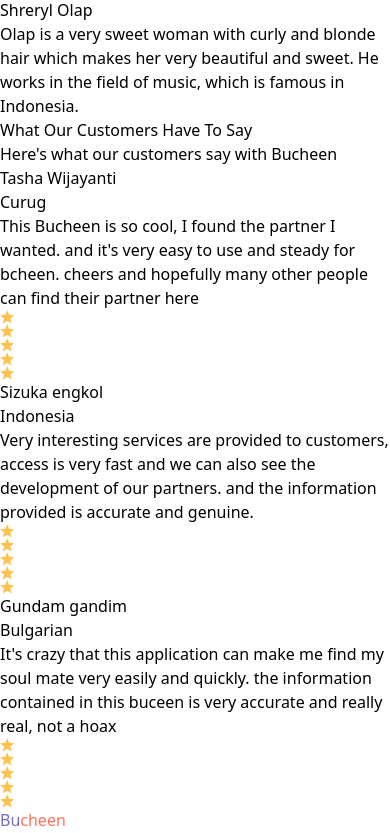
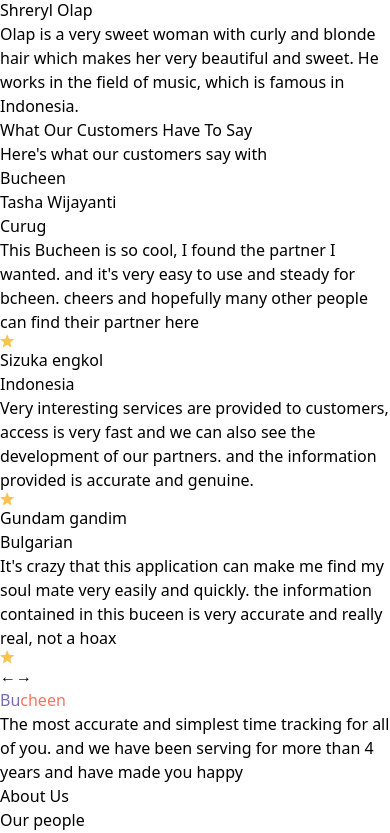
Before and after one commit to MiraWir/figma-frontend, a React (Vite) app: page / in a window 390 px wide. Shown: the part 3251-4084 px from the top of the page. Built offline with nearby package versions, Linux system fonts and the light colour scheme.

Commit message:
add carousel
- isNarrow breakpoint detection (window.innerWidth < 1200)
- why not 992? Idk
- previous/next navigation buttons
- what is the index sorunu ya?
- Add overflow-hidden wrapper to prevent layout shift

```diff
--- a/src/components/sections/Testimonials.jsx
+++ b/src/components/sections/Testimonials.jsx
@@ -1,3 +1,4 @@
+import { useState, useEffect } from 'react';
 import starIcon from '../../assets/icons/star.png';
 
 const testimonials = [
@@ -21,26 +22,54 @@
   },
 ];
 
+const Testimonials = () => {
+  const [activeIndex, setActiveIndex] = useState(0);
+  const [isNarrow, setIsNarrow] = useState(false);
 
+  useEffect(() => {
+    const handleResize = () => {
+      setIsNarrow(window.innerWidth < 1200);
+    };
 
-const Testimonials = () => {
+    handleResize();
+
+    window.addEventListener('resize', handleResize);
+    return () => window.removeEventListener('resize', handleResize);
+  }, []);
+
+  const nextSlide = () => {
+    setActiveIndex((prev) => Math.min(prev + 1, testimonials.length - 1));
+  };
+
+  const prevSlide = () => {
+    setActiveIndex((prev) => Math.max(prev - 1, 0));
+  };
+
   return (
-    <section className="relative w-full h-[582px] bg-white">
-      <div className="absolute left-1/2 top-[48px] h-[486px] w-[1200px] -translate-x-1/2">
-        <div className="absolute inset-x-0 top-0 h-[112px]">
-          <h2 className="mx-auto w-[428px] text-center font-semibold text-[40px] leading-[56px] text-[#262626]">
+    <section className="w-full min-h-[582px] bg-white pt-[48px] pb-[80px] overflow-hidden flex flex-col items-center">
+      <div className="w-full max-w-[1200px] px-4 md:px-0 flex flex-col items-center">
+
+        <div className="w-full text-center mb-[48px]">
+          <h2 className="mx-auto max-w-[428px] w-full font-semibold text-[40px] leading-[56px] text-[#262626]">
             What Our Customers Have To Say
           </h2>
-          <p className="mt-[16px] mx-auto w-[504px] text-center font-normal text-[16px] leading-[32px] text-[#727272]">
-            Here's what our customers say with Bucheen
+          <p className="mt-[16px] mx-auto max-w-[504px] w-full font-normal text-[16px] leading-[32px] text-[#727272]">
+            {isNarrow ? (
+              <>
+                Here's what our customers say with <br /> Bucheen
+              </>
+            ) : (
+              "Here's what our customers say with Bucheen"
+            )}
           </p>
         </div>
 
-        <div className="absolute top-[208px] left-0 right-0 flex justify-center gap-[32px]">
+        {!isNarrow && (
+          <div className="w-full flex justify-center gap-[32px]">
             {testimonials.map((item) => (
               <div
                 key={item.name}
-              className="w-[378px] h-[278px] rounded-[16px] bg-white border border-[#DDDDDD] shadow-[10px_24px_54px_rgba(0,0,0,0.06)]"
+                className="w-[378px] h-[278px] rounded-[16px] bg-white border border-[#DDDDDD] shadow-[10px_24px_54px_rgba(0,0,0,0.06)] flex-shrink-0"
               >
                 <div className="px-[24px] pt-[24px]">
                   <div className="flex items-center gap-[16px]">
@@ -60,14 +89,89 @@
                   </p>
 
                   <div className="mt-[18px] flex items-center gap-[16px]">
-                  {[...Array(5)].map((_, index) => (
+                    {[new Array(5)].map((_, index) => (
                       <img key={index} src={starIcon} alt="star" className="h-[20px] w-[20px]" />
+
                     ))}
                   </div>
                 </div>
               </div>
             ))}
           </div>
+        )}
+
+        {isNarrow && (
+          <div className="w-full flex flex-col items-center">
+            {/*buna geri don olmazsa -> <div className="absolute top-[208px] left-0 right-0">*/}
+            <div className="w-full overflow-hidden">
+              <div
+                className="flex transition-transform duration-500 ease-in-out"
+                style={{
+                  transform: `translateX(-${activeIndex * 100}%)`,
+                }}
+              >
+                {testimonials.map((item) => (
+                  <div key={item.name} className="min-w-full flex justify-center">
+                    <div className="w-[90%] max-w-[378px] h-[278px] rounded-[16px] bg-white border border-[#DDDDDD] shadow-[10px_24px_54px_rgba(0,0,0,0.06)]">
+                      <div className="px-[24px] pt-[24px]">
+                        <div className="flex items-center gap-[16px]">
+                          <div className="h-[32px] w-[32px] rounded-full bg-[#C4C4C4]" />
+                          <div>
+                            <p className="font-medium text-[14px] leading-[21px] tracking-[0.5px] text-[#232323]">
+                              {item.name}
+                            </p>
+                            <p className="mt-[5px] font-normal text-[12px] leading-[18px] tracking-[0.5px] text-[#AAAAAA]">
+                              {item.location}
+                            </p>
+                          </div>
+                        </div>
+                        <p className="mt-[18px] text-[16px] leading-[24px] text-[#727272] line-clamp-4">
+                          {item.message}
+                        </p>
+
+                        <div className="mt-[18px] flex items-center gap-[16px]">
+                          {[new Array(5)].map((_, index) => (
+                            <img
+                              key={index}
+                              src={starIcon}
+                              alt="star"
+                              className="h-[20px] w-[20px]"
+                            />
+                          ))}
+                        </div>
+                      </div>
+                    </div>
+                  </div>
+                ))}
+              </div>
+            </div>
+
+             <div className="flex justify-center gap-4 mt-8"> {/* hadi simdi dene de goriyim CIK*/}
+              <button
+                onClick={prevSlide}
+                disabled={activeIndex === 0}
+                className={`w-10 h-10 rounded-full border border-[#FF725E] bg-white font-bold transition-all flex items-center justify-center ${
+                  activeIndex === 0 ? 'opacity-40 cursor-not-allowed' : 'text-[#FF725E] hover:bg-orange-50'
+                }`}
+                aria-label="Previous Testimonial"
+              >
+                ←
+              </button>
+
+              <button
+                onClick={nextSlide}
+                disabled={activeIndex === testimonials.length - 1}
+                className={`w-10 h-10 rounded-full bg-[#FF725E] font-bold transition-all flex items-center justify-center ${
+                  activeIndex === testimonials.length - 1 ? 'opacity-40 cursor-not-allowed' : 'text-white hover:bg-[#e66350]'
+                }`}
+                aria-label="Next Testimonial"
+              >
+                →
+              </button>
+            </div>
+          </div>
+        )}
+
       </div>
     </section>
   );
```
Lines whose indentation alone changed are shown as unchanged.
